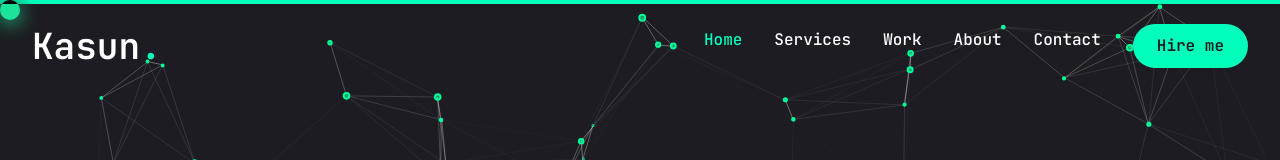
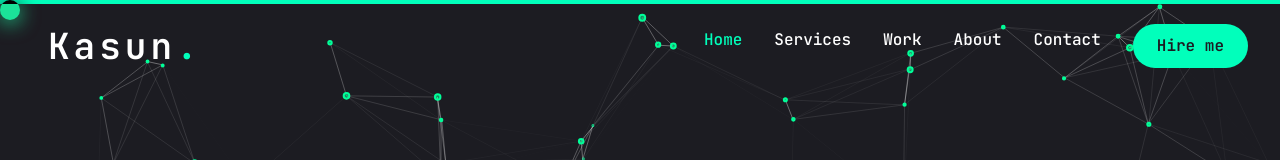
Before and after one commit to Chamika25/Portfolio, a Next.js app: page / in a window 1280 px wide. Shown: the top 160 px of the page. Built offline with nearby package versions, Linux system fonts and the light colour scheme.

Commit message:
Header v2

```diff
--- a/components/Header.jsx
+++ b/components/Header.jsx
@@ -38,17 +38,20 @@ export default Header; */
 //  v2
 
 // Components
+import Logo from "./Logo";
 import Nav from "./Nav";
 
 const Header = () => {
+
   return (
     <header className="py-6 w-full px-8 mx-auto text-white fixed z-20 transition-colors duration-300 ease-in-out">
       <div className="flex justify-between items-center">
         {/* Logo */}
         <a href="/" className="cursor-none w">
-          <h1 className="text-4xl font-semibold hover:text-shadow-white">
-            Kasun<span className="text-accent">.</span>
-          </h1>
+          {/*<h1 className="text-4xl font-semibold hover:text-shadow-white">
+             Kasun<span className="text-accent">.</span>
+          </h1>*/}
+          <Logo />
         </a>
 
         {/* Nav & Hire me button */}
```
